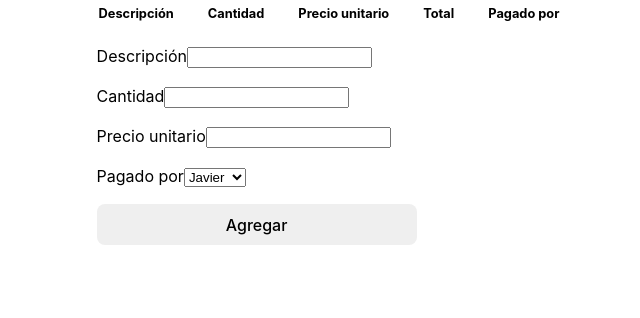
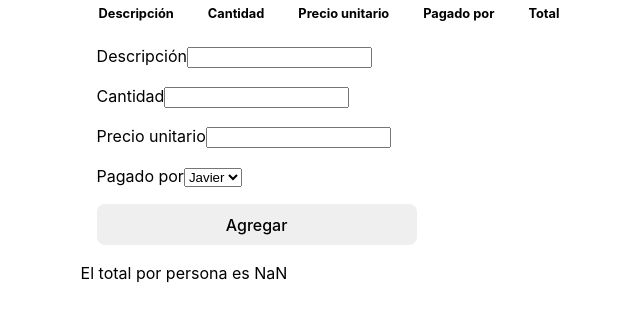
Before and after one commit to itmarck/expenses, a React (Vite) app: page / in a window 1280 px wide. Shown: the top 318 px of the page, without its empty margins (311-951 px from the left). Built offline with nearby package versions, Linux system fonts and the light colour scheme.

Commit message:
Calculate person total

```diff
--- a/src/components/ExpenseBoard/index.jsx
+++ b/src/components/ExpenseBoard/index.jsx
@@ -24,11 +24,19 @@ export function ExpenseBoard() {
     setLocalExpenses(newExpenses)
   }
 
+  const totalExpenses = expenses.reduce(function (previous, current) {
+    return previous + current.amount * current.unitPrice
+  }, 0)
+
+  const expensesPeople = expenses.map((expense) => expense.by.name)
+  const peopleQuantity = new Set(expensesPeople).size
+  const total = totalExpenses / peopleQuantity
+
   return (
     <div className="App">
       <ExpenseTable expenses={expenses} />
-
       <ExpenseForm handleSubmit={handleSubmit} />
+      <div>El total por persona es {total}</div>
     </div>
   )
 }
--- a/src/components/ExpenseTable/index.jsx
+++ b/src/components/ExpenseTable/index.jsx
@@ -6,8 +6,8 @@ export function ExpenseTable({ expenses }) {
           <td>Descripción</td>
           <td>Cantidad</td>
           <td>Precio unitario</td>
+          <td>Pagado por</td>
           <td>Total</td>
-          <td>Pagado por</td>
         </tr>
       </thead>
       <tbody>
--- a/src/data/people.js
+++ b/src/data/people.js
@@ -3,7 +3,7 @@ export const people = [
     name: 'Javier',
   },
   {
-    name: 'Luchin',
+    name: 'Luis',
   },
   {
     name: 'Mario',
```
